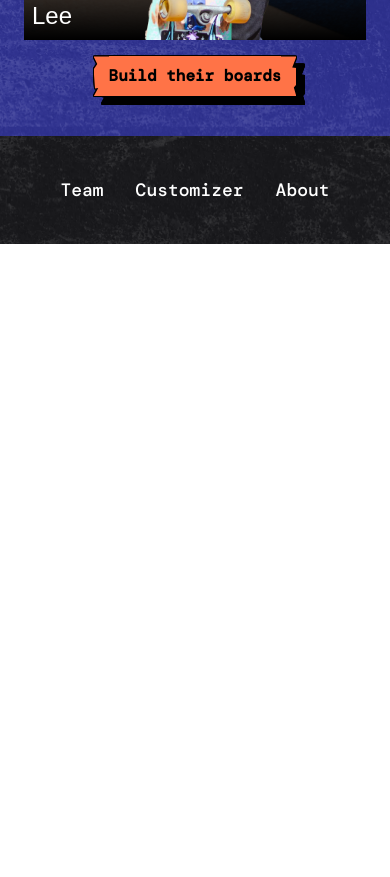
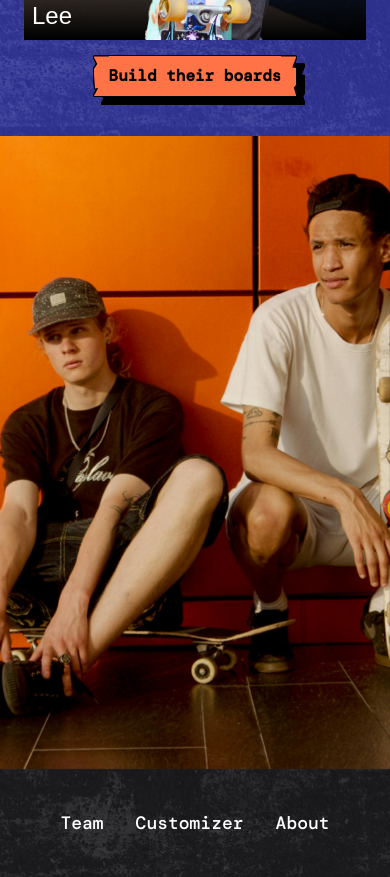
Before and after one commit to WebRush-Kwork/3d-suburbia-skates, a Next.js app: page / in a window 390 px wide. Shown: the part 9380-10257 px from the top of the page. Before the commit the page ends 9624 px from the top, so only its background shows below. Built offline with nearby package versions, Linux system fonts and the light colour scheme; a web font is replaced by a local one.

Commit message:
beginning of footer

```diff
--- a/src/app/layout.tsx
+++ b/src/app/layout.tsx
@@ -3,6 +3,7 @@ import { DM_Mono, Bowlby_One_SC } from 'next/font/google'
 import './globals.css'
 import Header from '@/components/Header'
 import { SvgFilters } from '@/components/SvgFilters'
+import Footer from '@/sections/Footer'
 
 const bowlby = Bowlby_One_SC({
 	subsets: ['latin'],
@@ -35,6 +36,7 @@ export default function RootLayout({
 			>
 				<Header />
 				<main>{children}</main>
+				<Footer />
 				<SvgFilters />
 			</body>
 		</html>
--- a/src/app/page.tsx
+++ b/src/app/page.tsx
@@ -1,4 +1,3 @@
-import Footer from '@/sections/Footer'
 import Hero from '@/sections/Hero'
 import Parallax from '@/sections/Parallax'
 import ProductGrid from '@/sections/ProductGrid'
@@ -13,7 +12,6 @@ export default function Home() {
 			<Parallax />
 			<Video />
 			<TeamGrid />
-			<Footer />
 		</>
 	)
 }
--- a/src/components/Header.tsx
+++ b/src/components/Header.tsx
@@ -1,7 +1,7 @@
 import Link from 'next/link'
+import Nav from './Nav'
 import { ButtonLink } from './ButtonLink'
 import { Logo } from './Logo'
-import Nav from './Nav'
 
 const Header = () => {
 	return (
--- a/src/sections/Footer.tsx
+++ b/src/sections/Footer.tsx
@@ -1,14 +1,21 @@
-import { Bounded } from '@/components/Bounded'
 import Nav from '@/components/Nav'
+import Image from 'next/image'
 
 const Footer = () => {
 	return (
-		<Bounded
-			as='footer'
-			className='bg-texture bg-zinc-900 text-white overflow-hidden'
-		>
-			<Nav />
-		</Bounded>
+		<footer className='bg-texture bg-zinc-900 text-white overflow-hidden'>
+			<div className='relative h-[75vh]'>
+				<Image
+					src='/pexels-artempodrez-4816744.jpg'
+					alt=''
+					fill
+					className='object-cover'
+				/>
+			</div>
+			<div className='px-6 py-10 md:py-12 lg:py-16'>
+				<Nav />
+			</div>
+		</footer>
 	)
 }
 
```
